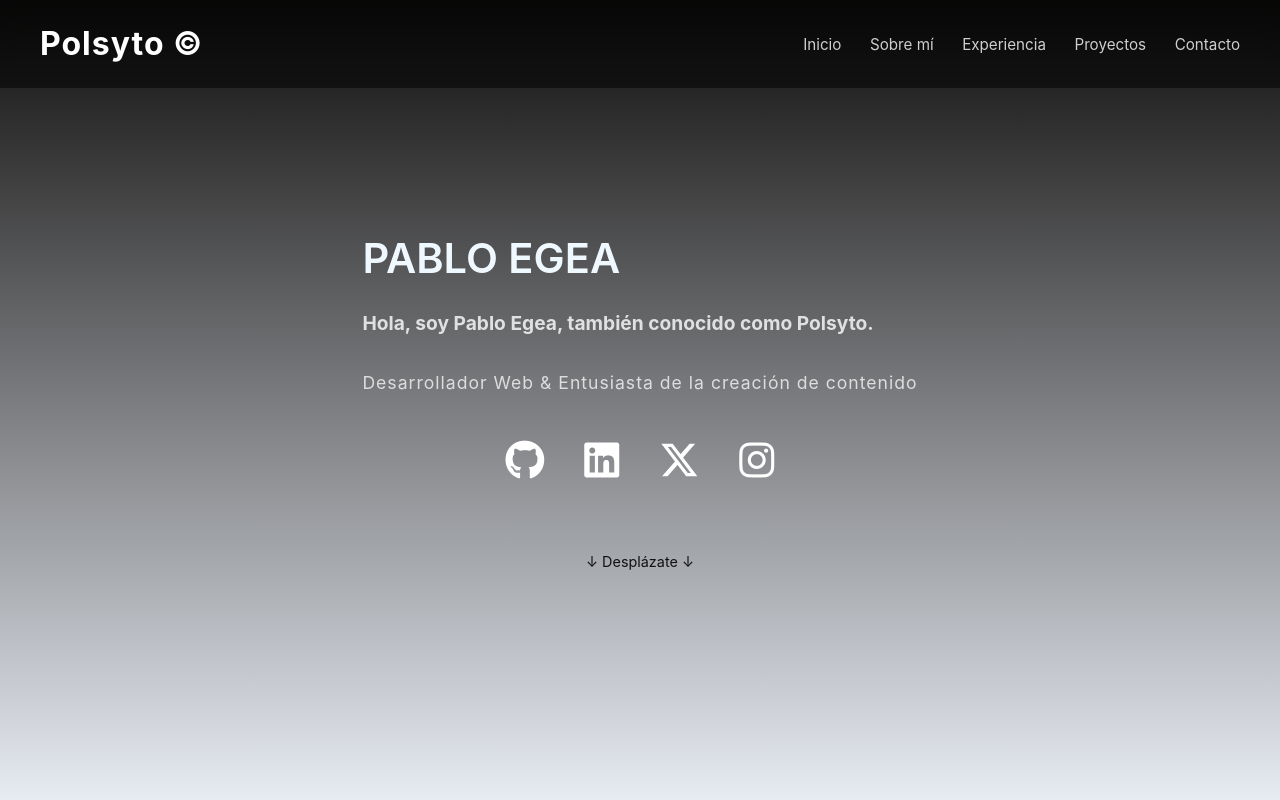
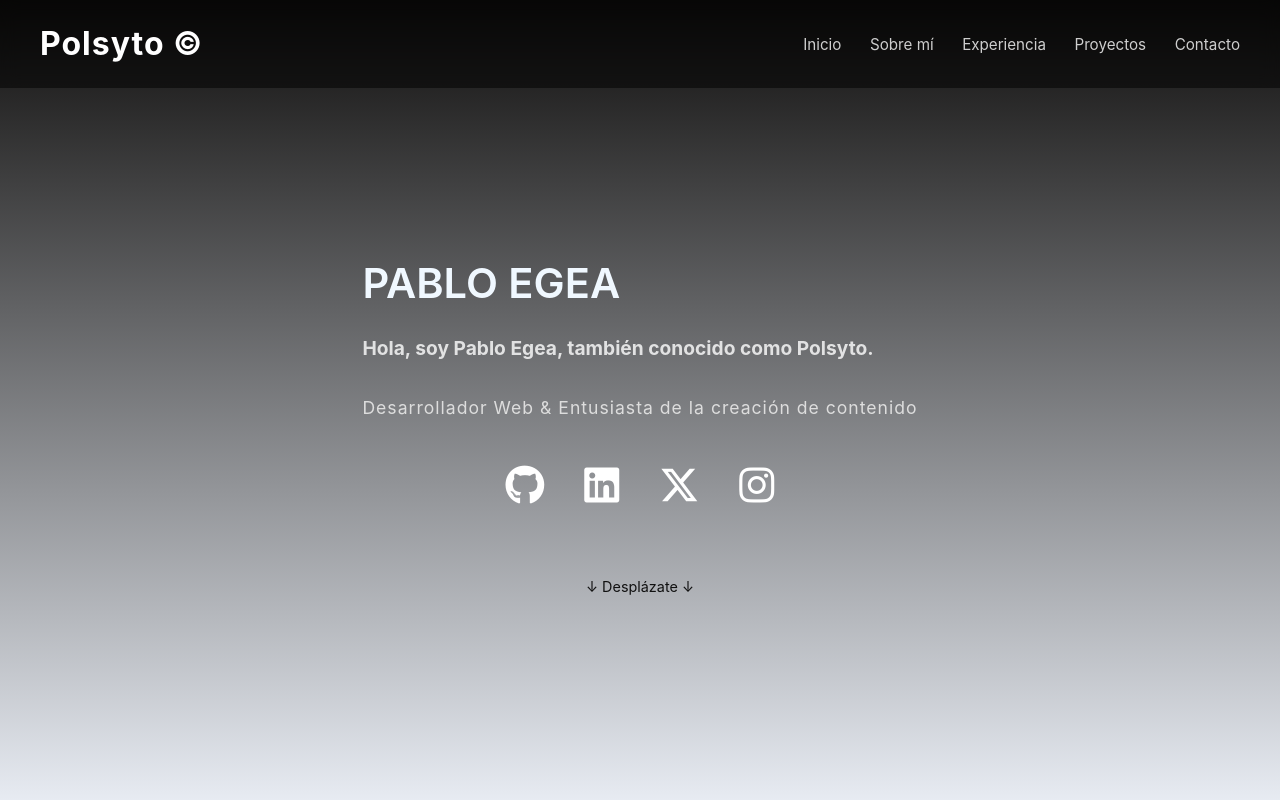
Before and after one commit to Polsyt0/Polsyto-DAW, a plain HTML site: page index.html in a window 1280 px wide. Shown: the top 800 px of the page. Drawn offline with Linux system fonts and the light colour scheme.

Commit message:
Update index.css

```diff
--- a/index.css
+++ b/index.css
@@ -77,9 +77,9 @@ body {
     align-items: center;
     justify-content: center;
     min-height: 100vh;
-    padding-top: 100px; /* espacio para la cabecera fija */
+    padding-top: 150px; /* espacio para la cabecera fija */
     background: linear-gradient(to bottom, #0e0d0c 0%, #e7ebf2 100%);
-    scroll-margin-top: 80px; /* ajuste según la altura de su header */
+    scroll-margin-top: 100px; /* ajuste según la altura de su header */
 }
 
 .contenido {
```
